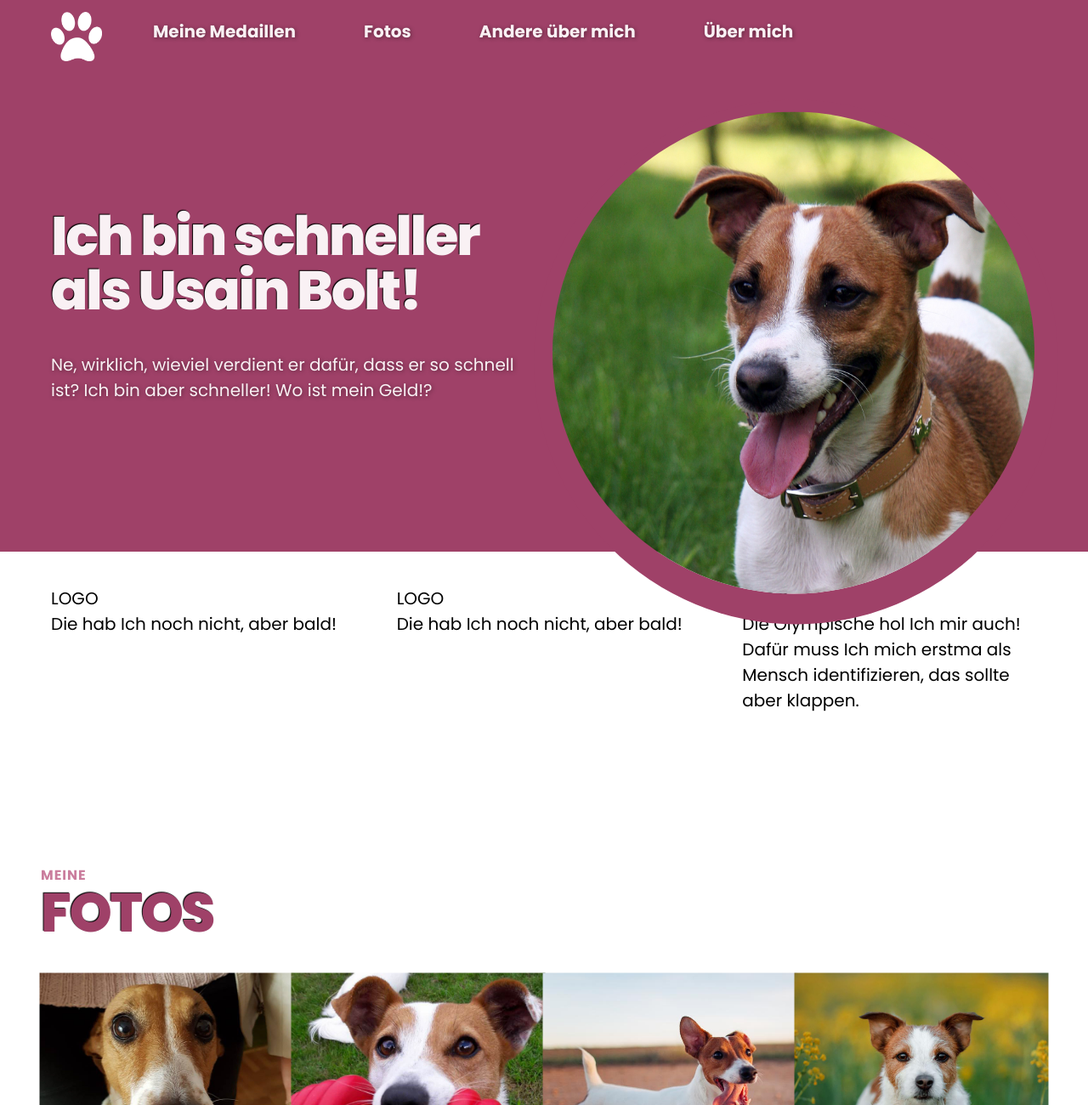
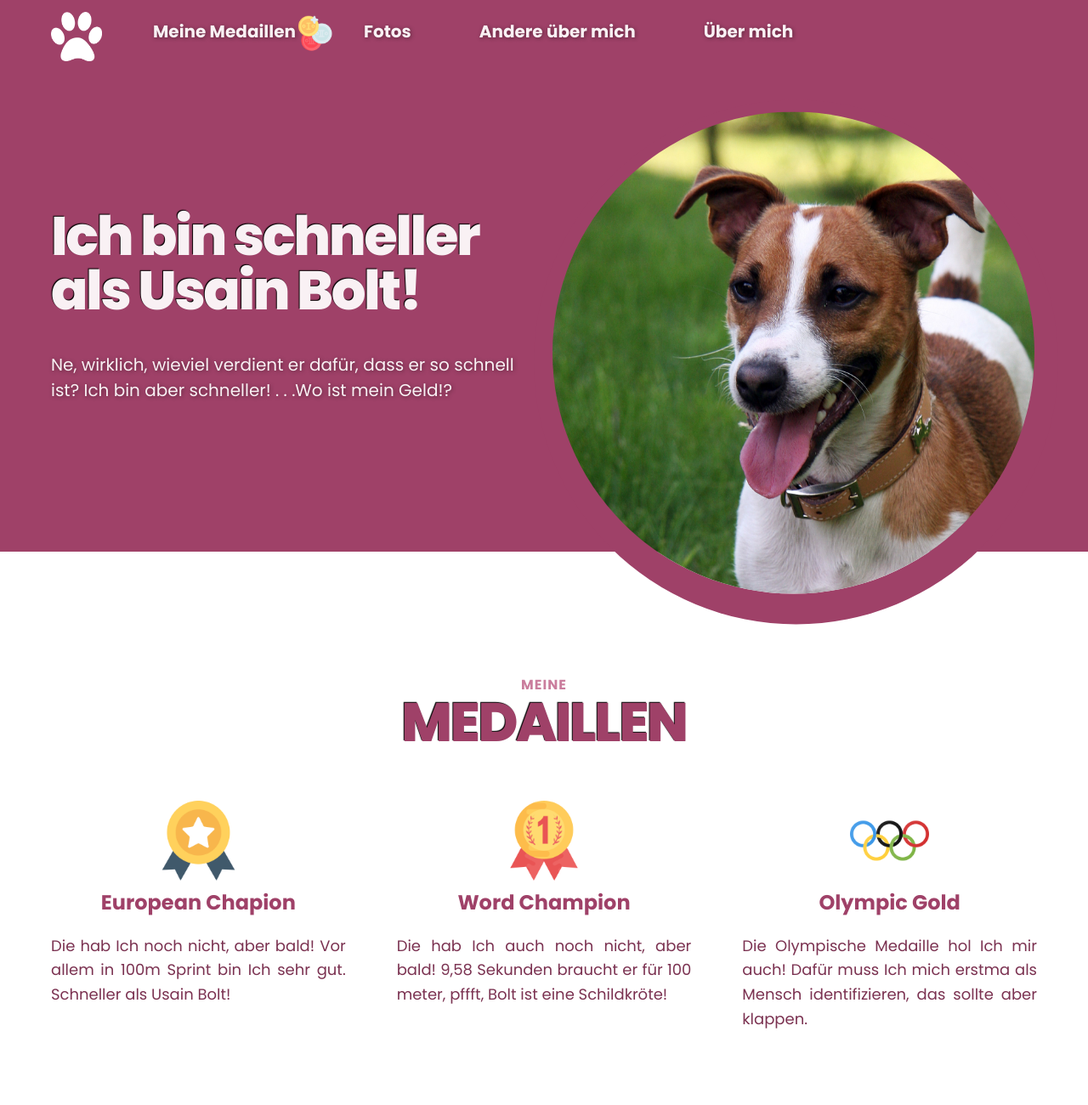
Before and after one commit to welschmoor/mila, a plain HTML site: page index.html in a window 1280 px wide. Shown: the top 1300 px of the page at 85% size. Drawn offline with Linux system fonts and the light colour scheme.

Commit message:
added several sections

```diff
--- a/index.html
+++ b/index.html
@@ -29,7 +29,7 @@
 
 
                 <ul class="mainnav-ul">
-                    <li class="mainnav-li"><a href="#medaillen-section" class="mainnav-a">Meine Medaillen</a></li>
+                    <li class="mainnav-li "><a href="#medaillen-section" class="mainnav-a zindex medalafter">Meine Medaillen</a></li>
                     <li class="mainnav-li"><a href="#fotos-section" class="mainnav-a">Fotos</a></li>
                     <li class="mainnav-li"><a href="#" class="mainnav-a">Andere über mich</a></li>
                     <li class="mainnav-li"><a href="#" class="mainnav-a">Über mich</a></li>
@@ -44,7 +44,7 @@
             <div class="hero-title-text-div">
                 <h1 class="h1heading">Ich bin schneller als Usain Bolt!</h1>
                 <p class="hero-text">Ne, wirklich, wieviel verdient er dafür, dass er so schnell ist? Ich bin aber
-                    schneller! Wo ist mein Geld!?</p>
+                    schneller! . . .Wo ist mein Geld!?</p>
             </div>
             <div class="hero-img-div">
                 <img src="img/heroimg.jpg" alt="" class="heroimg">
@@ -57,27 +57,41 @@
 
     <section class="medaillen-section" id="medaillen-section">
         <div class="medaillen-maindiv">
+
+            <div class="medaillen-title-div">
+                <span class="fotos-pretitle">MEINE</span>
+                <p class="fotos-title">MEDAILLEN</p>
+            </div>
+
             <div class="medaillen-grid-div">
                 <div class="medaille-cl medaille1">
-                    <div class="medaille-logo">LOGO</div>
-                    <p class="medaille-text">Die hab Ich noch nicht, aber bald!</p>
-                </div>
-                <div class="medaille-cl medaille1">
-                    <div class="medaille-logo">LOGO</div>
-                    <p class="medaille-text">Die hab Ich noch nicht, aber bald!</p>
-                </div>
-                <div class="medaille-cl medaille1">
-                    <div class="medaille-logo">LOGO</div>
-                    <p class="medaille-text">Die Olympische hol Ich mir auch! Dafür muss Ich mich erstma als Mensch identifizieren, das sollte aber klappen.</p>
+                    <div class="medaille-logo-div">
+                        <img src="img/medal.png" alt="" class="medaille-logo">
+                    </div>
+                    <div class="medaille-title">European Chapion</div>
+                    <p class="medaille-text">Die hab Ich noch nicht, aber bald! Vor allem in 100m Sprint bin Ich sehr gut. Schneller als Usain Bolt!</p>
                 </div>
 
+                <div class="medaille-cl medaille1">
+                    <div class="medaille-logo-div">
+                        <img src="img/medal2.png" alt="" class="medaille-logo">
+                    </div>
+                    <div class="medaille-title">Word Champion</div>
+                    <p class="medaille-text">Die hab Ich auch noch nicht, aber bald! 9,58 Sekunden braucht er für 100 meter, pffft, Bolt ist eine Schildkröte!</p>
+                </div>
+
+
+                <div class="medaille-cl medaille1">
+                    <div class="medaille-logo-div">
+                        <img src="img/medal3.png" alt="" class="medaille-logo olympic-medal">
+                    </div>
+                    <div class="medaille-title">Olympic Gold</div>
+                    <p class="medaille-text">Die Olympische Medaille hol Ich mir auch! Dafür muss Ich mich erstma als Mensch identifizieren, das sollte aber klappen.</p>
+                </div>
             </div>
-
-            <br>
             <br>
             <br>
         </div>
-
     </section>
 
 
@@ -139,7 +153,7 @@
             </nav>
             <div>
                 <p class="copyright">
-                    Copyright © 2021 Johannes Welsch
+                    Copyright © 2021 Johannes Welsch. Gemacht mit HTML, CSS und JS. Ohne Bootstrap.
                 </p>
             </div>
         </div>
--- a/style.css
+++ b/style.css
@@ -18,6 +18,7 @@
     --bg-color: hsl(335, 65%, 91%);
 
     --text-color: hsl(335, 42%, 96%);
+    --text-dark-color: hsl(335, 42%, 34%);
     --span-color: hsl(335, 42%, 64%);
 
 }
@@ -85,7 +86,7 @@
 .mainnav-a:hover,
 .mainnav-a:active {
     /* border: 3px solid white; */
-    box-shadow: 0 0 0 3px white;
+    box-shadow: 0 0 0 2px white;
     border-radius: 5px;
     cursor: pointer;
 }
@@ -100,6 +101,19 @@
 
 }
 
+.medalafter::before {
+    content: url(img/medaillen.png);
+    display: inline-block;
+    position: absolute;
+    top:  0;
+    left: 0;
+    transform: scale(0.08) translate(280%, -530%);
+    z-index: 1;
+}
+
+.zindex {
+    z-index: 999;
+}
 
 
 /*//////////////////////////////////////////////////
@@ -161,6 +175,13 @@
         Medaillen
 //////////////////////////////////////////////////*/
 .medaillen-maindiv {
+    padding: 3rem 0rem;
+    margin-top: 4.2rem;
+
+}
+.medaillen-title-div {
+    text-align: center;
+    margin-bottom: 3rem;
 
 }
 
@@ -172,8 +193,38 @@
     justify-content: space-evenly;
 }
 
+.medaille-title {
+    display: flex;
+    justify-content: center;
+    color: var(--brand-color);
+    font-size: 1.2rem;
+    margin-bottom: 1rem;
+    font-weight: 700;
+    /* text-shadow: 0 0 1px hsla(0, 0%, 0%, 0.377); */
+}
+.medaille-text {
+    color: var(--text-dark-color);
+    font-size: 0.9rem;
+    line-height: 1.6;
 
+    text-align: justify;
+    hyphens: auto;
+}
 
+.medaille-logo-div {
+    margin-bottom: 0.4rem;
+    display: flex;
+    justify-content: center;
+
+}
+.medaille-logo {
+    width: 27%;
+    height: auto;
+}
+
+/* .olympic-medal {
+    width: 42%;
+} */
 
 
 
```
Also changed, not shown: img/medaillen.png (added), img/medal.png (added), img/medal2.png (added), img/medal3.png (added), img/medal4.png (added), img/medal5.png (added), img/medal8.png (added).
